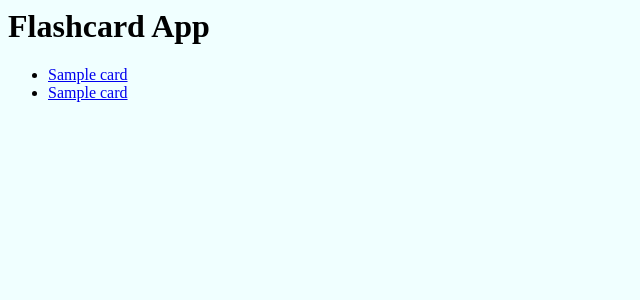
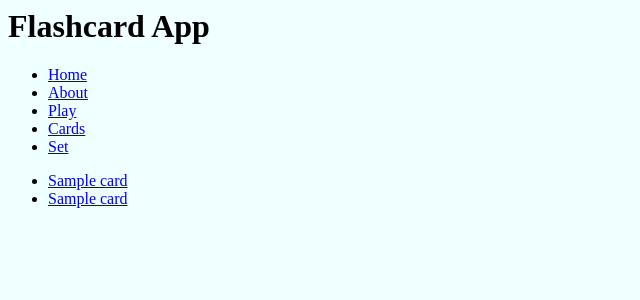
Before and after one commit to rcmctaylor/cos243fa25-flashcard, a FastAPI app: template templates/index.html in a window 1280 px wide. Shown: the top 300 px of the page, without its empty margins (0-640 px from the left). Run offline with FastAPI, Linux system fonts and the light colour scheme; the template is opened without the code that fills it: most values are stand-ins (such as "Sample title", 1, 10 or a date in 2020).

Commit message:
Pre-websockets pre-refactor

```diff
--- /dev/null
+++ b/templates/cards.html
@@ -0,0 +1,4 @@
+<h1>My Cards</h1>
+{% for card in cards %}
+    {{card.question}}
+{% endfor %}
--- a/templates/index.html
+++ b/templates/index.html
@@ -4,8 +4,18 @@
     <script src="{{url_for('static', path='/scripts/site.js')}}"></script>
 
 </head>
-<h1>Flashcard App</h1>
-
+<header>
+    <h1>Flashcard App</h1>
+    <nav>
+        <ul>
+            <li><a href="/">Home</a></li>
+            <li><a href="/">About</a></li>
+            <li><a href="/">Play</a></li>
+            <li><a href="/">Cards</a></li>
+            <li><a href="/">Set</a></li>
+        </ul>
+    </nav>
+</header>
 <ul>
 {% for card in cards %}
     <li><a href="{{url_for('get_card', card_id=card.id)}}"> {{card.question}}</a></li>
```
Also changed, not shown: tests/test_main.py (added, +66 -0 lines), database.db (added), tests/__init__.py (added).
